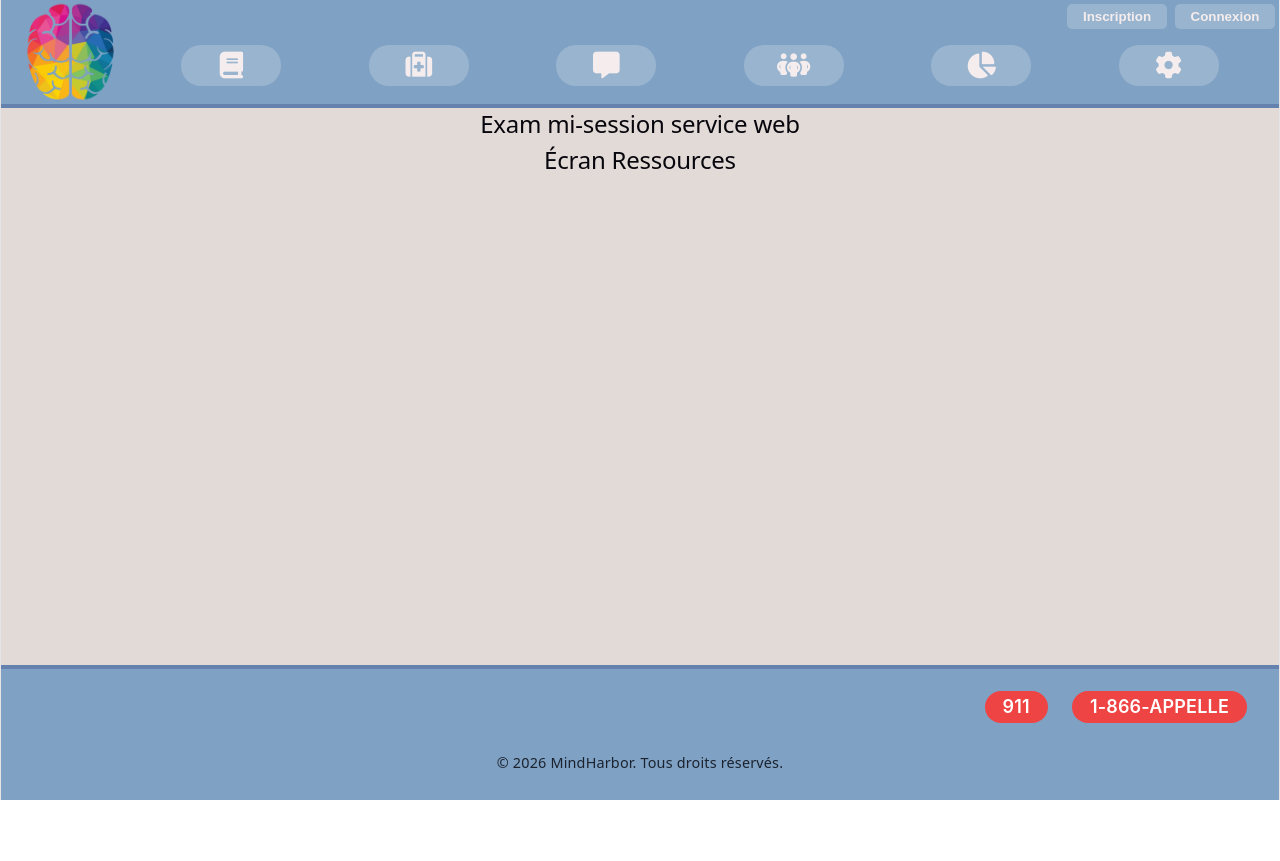
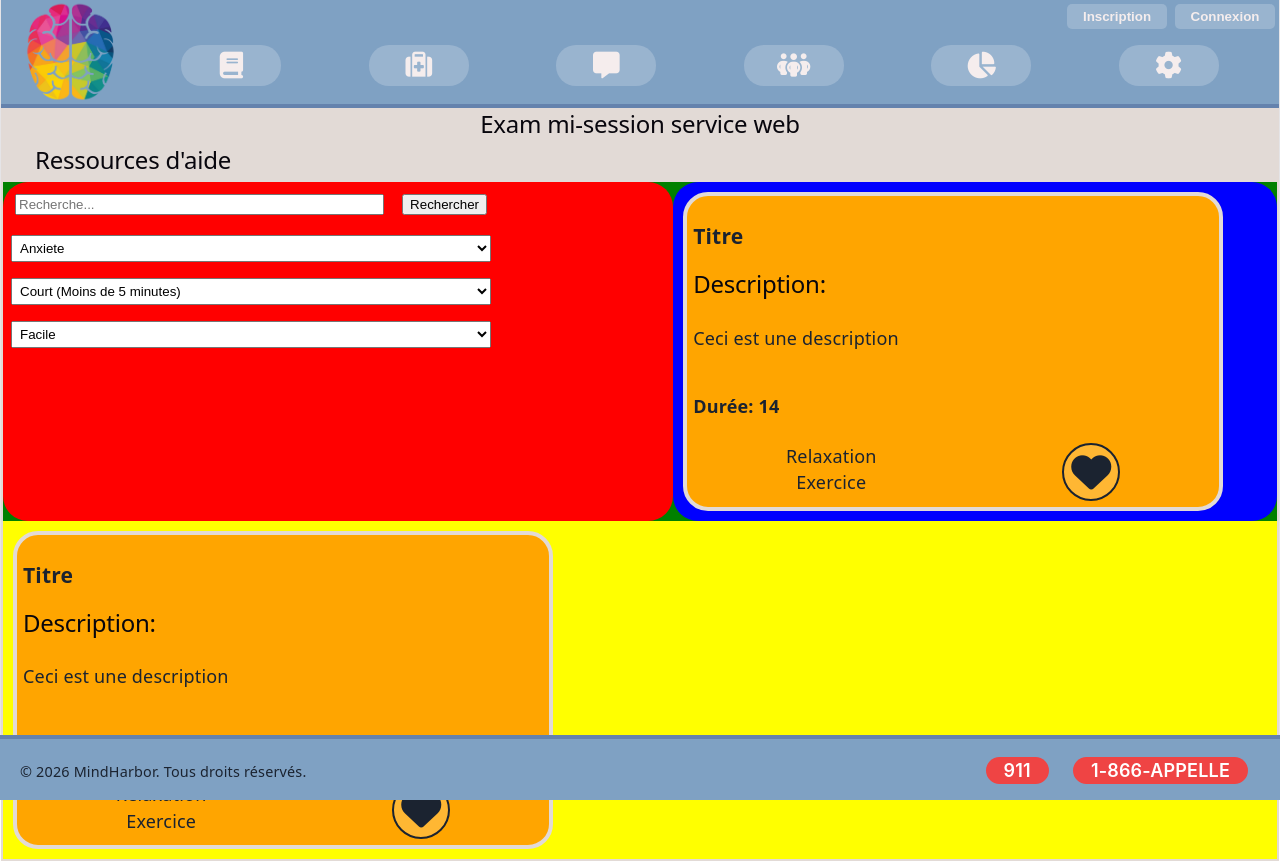
Before and after one commit to clementlaflamme/mindharbor, a React (Vite) app in the folder client/: page / in a window 1280 px wide. Both pictures are taken after a click on the button 418 px from the left and 65 px from the top of the page. Before the commit the page ends 800 px from the top, so only its background shows below. Built offline with nearby package versions, Linux system fonts and the light colour scheme.

Commit message:
feature: layout de la page Ressources, footer colle en bas, scrollbar fonctionelle

```diff
--- a/client/src/App.tsx
+++ b/client/src/App.tsx
@@ -45,7 +45,7 @@ function App() {
 
 
   return (
-    <div className="app-container" style={{display: "flex", flexDirection: "column", minHeight: "100vh"}}>
+    <div className="app-container" style={{display: "flex", flexDirection: "column", minHeight: "100vh", flex: "1 0 auto"}}>
 
       <Navbar setPageActive={setPageActive} rafraichirUtilisateur={rafraichirUtilisateur}/>
 
@@ -56,7 +56,7 @@ function App() {
           {utilisateur ? `Bienvenue, ${utilisateur.pseudonyme}` : "Exam mi-session service web"}
         </h2>
         {pageActive === "analyses" && <Analyses/>}
-        {pageActive === "ressources" && <Ressources/>}
+        {pageActive === "ressources" && <Ressources setPageActive={setPageActive}/>}
         {pageActive === "accueil" && <Accueil/>}
         {pageActive === "admin" && <Admin/>}
         {pageActive === "connexion" && <Connexion setPageActive={setPageActive} rafraichirUtilisateur={rafraichirUtilisateur}/>}
--- a/client/src/components/Footer.tsx
+++ b/client/src/components/Footer.tsx
@@ -2,12 +2,12 @@ import "./footer.css";
 
 export default function Footer() {
   return (
-    <footer className="footer" style={{borderTop: "4px solid var(--couleur-palette1)"}}>
+    <footer className="footer" style={{ display: "flex", justifyContent: "space-between", borderTop: "4px solid var(--couleur-palette1)"}}>
+        <p style={{fontSize: "0.8em", justifyContent: "flex-start"}}>&copy; 2026 MindHarbor. Tous droits réservés.</p>
         <div style={{ display: "flex", justifyContent: "flex-end"}} className="badgeArea">
             <div className="badgeUrgence">911</div>
             <div className="badgeUrgence">1-866-APPELLE</div>
         </div>
-        <p style={{fontSize: "0.8em"}}>&copy; 2026 MindHarbor. Tous droits réservés.</p>
 
     </footer>
   );
--- a/client/src/components/Ressources.tsx
+++ b/client/src/components/Ressources.tsx
@@ -1,7 +1,91 @@
-export default function Ressources() {
+import { useState } from "react";
+import axios from "axios";
+import { api } from "../api/api";
+import "./ressources.css";
+import { useAuth } from "../api/context/AuthContext";
+
+interface Props {
+  setPageActive: (page: string) => void;
+}
+
+export default function Ressources({setPageActive}: Props) {
+
+  const {estConnecte} = useAuth(); // necessaire pour afficher la suggestion contextuelle
+  const [recherche, setRecherche] = useState("");
+  const [categorie, setCategorie] = useState("");
+  const [duree, setDuree] = useState("");
+  const [niveau, setNiveau] = useState("");
+  const [ressSuggeree, setRessSuggeree] = useState("");
+  const [listeRessources, setListeRessources] = useState<any[]>([]);
+
+  //useEffect(() => {
+    // la liste ListeRessources doit changer quand
+    //un des filtres ou la recherche change
+    // clear optionnel (recherche a faire)
+  //}, [recherche || duree || niveau || categorie])
+
+
   return (
-    <div className="container-ressources">
-        <h2>Écran Ressources</h2>
+    <div className="container-ressources" style={{display: "flex", flexGrow: 1, flexDirection: "column"}}>
+        <div style={{display: "flex"}}>
+            <h2 style={{justifyContent: "flex-start", paddingLeft: "32px"}}>Ressources d'aide</h2>
+        </div>
+        <div className="ress-top" style={{display: "flex", flexGrow: 1, flexDirection: "row", backgroundColor: "green"}}>
+            <div className="ress-top-left b-rad25" style={{display: "flex", flexGrow: 1, flexDirection: "column", backgroundColor: "red"}}>
+                <form id="rechercheRessource" style={{display: "flex",  gap: "18px"}}>
+                  <input type="search" id="query" name="query" placeholder="Recherche..." style={{flexGrow: 1}}></input>
+                  <button>Rechercher</button>
+                </form>
+                <select name="dropCat " id="dropCat">
+                    <option value="anxiete">Anxiete</option>
+                </select>
+                <select name="dropDuree " id="dropDuree">
+                    <option value="court">Court (Moins de 5 minutes)</option>
+                </select>
+                <select name="dropNiveau " id="dropNiveau">
+                    <option value="1">Facile</option>
+                </select>
+            </div>
+            <div className="ress-top-right b-rad25" style={{flexGrow: 1, backgroundColor: "blue"}}>
+
+          <div className="card b-rad25" style={{display: "flex", flexDirection: "column", backgroundColor: "orange"}}>
+            <h3 style={{textAlign: "left"}}>Titre</h3>
+            <h2 style={{textAlign: "left"}}>Description:</h2>
+            <p style={{textAlign: "left"}}>Ceci est une description</p>
+            <h4 style={{textAlign: "left"}}>Durée: <span className="duree">14</span></h4>
+            <div className="card-fav-split" style={{display: "flex"}}>
+              <div className="card-fav-split-left" style={{display: "flex", flexDirection: "column", flexGrow: 1, padding: "12px, 0px"}}>
+                <div className="badgeCategorie">Relaxation</div>
+                <div className="badgeType">Exercice</div>
+              </div>
+              <div className="card-fav-split-right" style={{flexGrow: 1}}>
+                <button className="btnFavori"><i className="fa-solid fa-heart fa-3x"></i></button>
+              </div>
+            </div>
+
+          </div>
+
+
+            </div>
+        </div>
+        <div className="ress-bot" style={{flexGrow: 2, flexWrap: "wrap", backgroundColor: "yellow"}}>
+          <div className="card b-rad25" style={{display: "flex", flexDirection: "column", backgroundColor: "orange"}}>
+            <h3 style={{textAlign: "left"}}>Titre</h3>
+            <h2 style={{textAlign: "left"}}>Description:</h2>
+            <p style={{textAlign: "left"}}>Ceci est une description</p>
+            <h4 style={{textAlign: "left"}}>Durée: <span className="duree">14</span></h4>
+            <div className="card-fav-split" style={{display: "flex"}}>
+              <div className="card-fav-split-left" style={{display: "flex", flexDirection: "column", flexGrow: 1, padding: "12px, 0px"}}>
+                <div className="badgeCategorie">Relaxation</div>
+                <div className="badgeType">Exercice</div>
+              </div>
+              <div className="card-fav-split-right" style={{flexGrow: 1}}>
+                <button className="btnFavori"><i className="fa-solid fa-heart fa-3x"></i></button>
+              </div>
+            </div>
+
+          </div>
+        </div>
     </div>
   );
 }
--- a/client/src/components/footer.css
+++ b/client/src/components/footer.css
@@ -1,5 +1,8 @@
 .footer {
+  position: fixed;
+  bottom: 0;
+  left: 0;
   width: 100%;
-  padding: 10px 20px;
-  flex-shrink: 0; /* Garde sa taille naturelle sans se faire écraser par main */
+  max-height: 65px;
+  padding: 6px 20px 4px 20px;
 }
--- /dev/null
+++ b/client/src/components/ressources.css
@@ -0,0 +1,25 @@
+.btnFavori {
+  background-color: rgba(255, 255, 255, 0.2);
+  border: 2px solid var(--couleur-palette0);
+  color: var(--couleur-palette0);
+  border-radius: 9999px;
+  padding: 7px;
+  transition: transform 0.2s ease;
+}
+
+.card {
+    max-width: 30rem;
+    border: solid 3px var(--couleur-palette3);
+    border-width: 4px;
+    padding: 6px;
+    max-height: 24rem;
+    margin: 10px;
+}
+
+select, form {
+    width: 100%;
+    min-width: 200px;
+    max-width: 480px;
+    padding: 4px;
+    margin: 8px;
+}
--- a/client/src/index.css
+++ b/client/src/index.css
@@ -67,7 +67,7 @@
   display: flex;
   flex-direction: column;
   box-sizing: border-box;
-  overflow: hidden;
+
 }
 
 nav, footer {
@@ -85,7 +85,6 @@ main {
     display: flex;
     flex-direction: column;
     min-height: 0;
-    overflow: hidden;
 }
 
 body {
@@ -186,9 +185,10 @@ button:hover {
 .app-container {
   display: flex;
   flex-direction: column;
-  flex: 1;
-  height: 100%;
   width: 100%;
   min-height: 0;
-  overflow: hidden;
 }
+
+.b-rad25 {
+  border-radius: 25px;
+}
```
